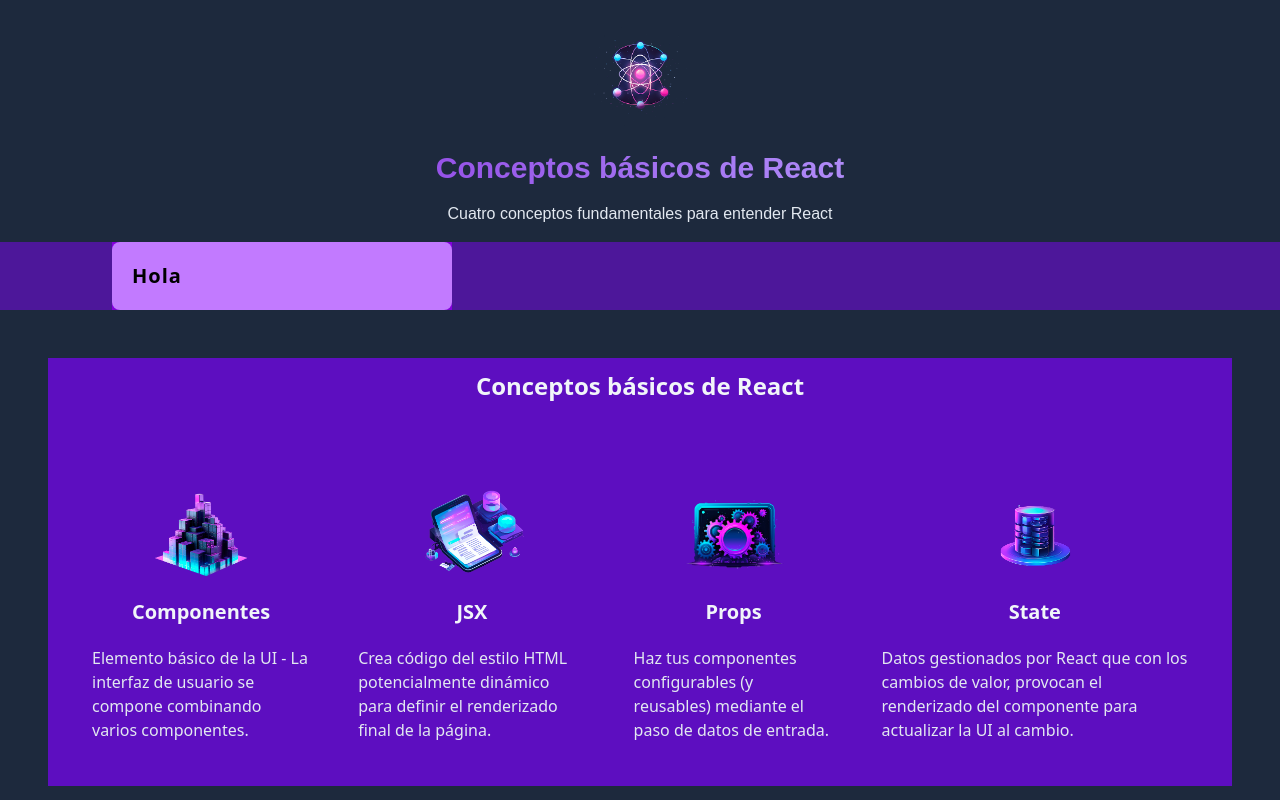
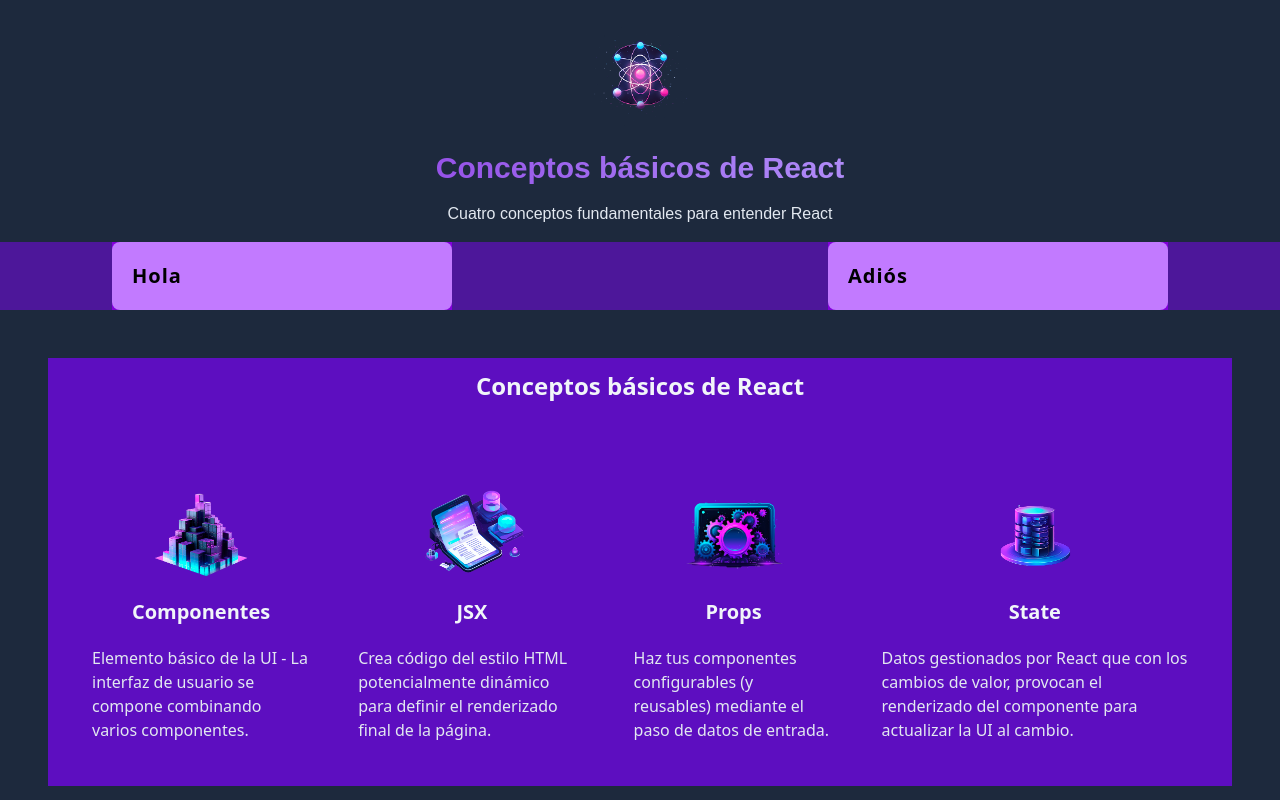
Before and after one commit to OlgaGarciaQuintana/NEXT-REACT-INICIO, a Next.js app: page / in a window 1280 px wide. Shown: the top 800 px of the page. Built offline with nearby package versions, Linux system fonts and the light colour scheme; a web font is replaced by a local one.

Commit message:
EJercicio de pinchar Prueba1

```diff
--- a/app/components/dropdown.tsx
+++ b/app/components/dropdown.tsx
@@ -11,11 +11,16 @@ const list = [
 
 export default function Dropdown({menuText}:{menuText: string}) {
     const [isOpen,setIsOpen] = useState(false);
+    function handleBlur(){
+        //Espera unos 150 ms y se hace con el setTimeout
+        setIsOpen(false)
+    }
     return (
         <div className="mx-auto md:mx-28 relative flex flex-col items-center w-[340px] bg-purple-700">
             <button
             className="bg-purple-400 p-4 w-full flex items-center justify-between font-bold text-xl rounded-lg tracking-wider border-4 border-transparent active:border-white active:text-white duration-300"
             onClick={() => setIsOpen(prev => !prev)}
+            onBlur={handleBlur}
             >
                 {menuText}
             </button>
@@ -25,7 +30,7 @@ export default function Dropdown({menuText}:{menuText: string}) {
                         <div key={item.label}
                         className="flex w-full justify-between hover:bg-blue-400 cursor-pointer rounded-r-lg border-l-transparent hover:border-l-white border-l-4">
                             <Link href={item.href} className="flex-1 text-xl text-white rounded-md px-3 py-2"
-                            onClick={() => console.log("CLick")}
+
                             >
                             {item.label}
                             </Link>
--- a/app/page.tsx
+++ b/app/page.tsx
@@ -10,6 +10,7 @@ export default function Home() {
        <Header />
        <nav className="flex flex-col md:flex-row bg-violet-900 justify-center md:justify-between">
           <Dropdown menuText="Hola"/>
+           <Dropdown menuText="Adiós"/>
        </nav>
       <CoreConceptsList/>
       <TabExampleSection/>
```
